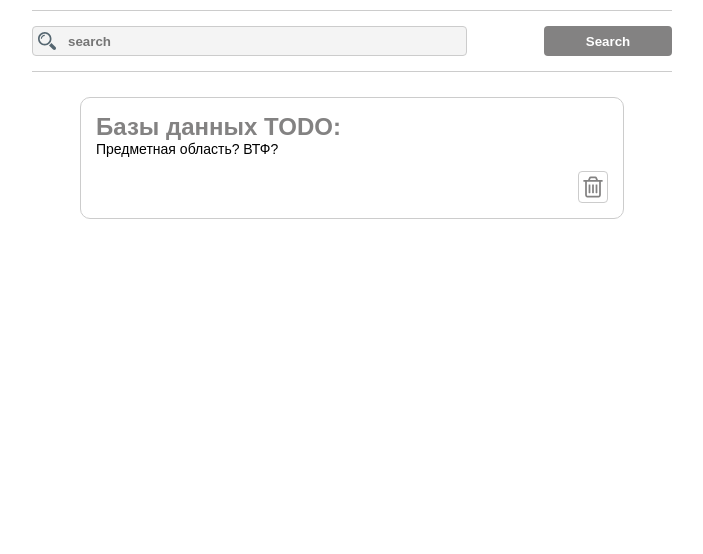
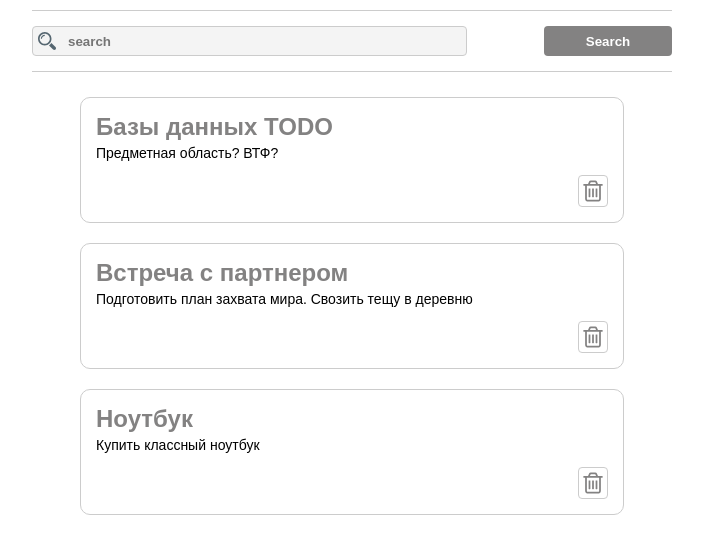
Before and after one commit to krikun1983/todo-react-redux-thunk-ts-node-express-mongobd-js, a React (Create React App) app in the folder 07_react_intro/07_react_intro/: page / in a window 1280 px wide. Shown: the top 554 px of the page, without its empty margins (288-991 px from the left). Built offline with nearby package versions, Linux system fonts and the light colour scheme.

Commit message:
feat: add redux notes list

```diff
--- a/07_react_intro/07_react_intro/package.json
+++ b/07_react_intro/07_react_intro/package.json
@@ -7,11 +7,17 @@
     "@types/node": "^12.20.37",
     "@types/react": "^17.0.36",
     "@types/react-dom": "^17.0.11",
+    "@types/react-redux": "^7.1.20",
     "classnames": "^2.3.1",
     "react": "^17.0.2",
     "react-dom": "^17.0.2",
+    "react-redux": "^7.2.6",
     "react-scripts": "4.0.3",
     "react-uuid": "^1.0.2",
+    "redux": "^4.1.2",
+    "redux-devtools-extension": "^2.13.9",
+    "redux-logger": "^3.0.6",
+    "redux-thunk": "^2.4.0",
     "typescript": "^4.5.2"
   },
   "scripts": {
--- a/07_react_intro/07_react_intro/src/components/main/notes-body/index.tsx
+++ b/07_react_intro/07_react_intro/src/components/main/notes-body/index.tsx
@@ -1,8 +1,11 @@
 import React from 'react';
+import useTypeSelector from '../../../store/hooks/useTypeSelector';
 import Notes from './notes';
 import style from './NotesBody.module.scss';
 
 const NotesBody = (): JSX.Element => {
+  const { dataNotesArray } = useTypeSelector(state => state.dataNotesArray);
+
   const onOpenNotes = () => {
     console.log('Open Notes');
   };
@@ -10,9 +13,14 @@ const NotesBody = (): JSX.Element => {
   return (
     <>
       <ul className={style.notes_group}>
-        <li className={style.notes_group__item} onClick={onOpenNotes}>
-          <Notes />
-        </li>
+        {dataNotesArray.map(item => {
+          const { id, ...rest } = item;
+          return (
+            <li className={style.notes_group__item} onClick={onOpenNotes} key={id}>
+              <Notes {...rest} />
+            </li>
+          );
+        })}
       </ul>
     </>
   );
--- a/07_react_intro/07_react_intro/src/components/main/notes-body/notes/Notes.module.scss
+++ b/07_react_intro/07_react_intro/src/components/main/notes-body/notes/Notes.module.scss
@@ -1,6 +1,7 @@
 @import './../../../../style/variable';
 
 .item__header {
+  margin-bottom: 4px;
   color: $color-gray;
   font-size: 24px;
 }
--- a/07_react_intro/07_react_intro/src/components/main/notes-body/notes/index.tsx
+++ b/07_react_intro/07_react_intro/src/components/main/notes-body/notes/index.tsx
@@ -1,7 +1,12 @@
 import React, { MouseEvent } from 'react';
 import style from './Notes.module.scss';
 
-const Notes = (): JSX.Element => {
+type Props = {
+  header: string;
+  text: string;
+};
+
+const Notes: React.FC<Props> = ({ header, text }) => {
   const onDeleted = (e: MouseEvent<HTMLButtonElement>) => {
     e.stopPropagation();
     console.log('Deleted');
@@ -9,8 +14,8 @@ const Notes = (): JSX.Element => {
 
   return (
     <>
-      <h2 className={style.item__header}>Базы данных TODO:</h2>
-      <p className={style.item__text}>Предметная область? ВТФ?</p>
+      <h2 className={style.item__header}>{header}</h2>
+      <p className={style.item__text}>{text}</p>
       <div className={style.item__panel}>
         <button className={style.item__btn} type="button" onClick={onDeleted}>
           <svg role="img" viewBox="0 0 2048 2048" xmlns="http://www.w3.org/2000/svg">
--- /dev/null
+++ b/07_react_intro/07_react_intro/src/constants/data-notes.ts
@@ -0,0 +1,19 @@
+const dataNotes = [
+  {
+    header: 'Базы данных TODO',
+    text: 'Предметная область? ВТФ?',
+    id: 1,
+  },
+  {
+    header: 'Встреча с партнером',
+    text: 'Подготовить план захвата мира. Свозить тещу в деревню',
+    id: 2,
+  },
+  {
+    header: 'Ноутбук',
+    text: 'Купить классный ноутбук',
+    id: 3,
+  },
+];
+
+export default dataNotes;
--- a/07_react_intro/07_react_intro/src/index.tsx
+++ b/07_react_intro/07_react_intro/src/index.tsx
@@ -1,11 +1,15 @@
 import React from 'react';
 import ReactDOM from 'react-dom';
+import { Provider } from 'react-redux';
+import store from './store';
 import App from './containers/App';
 import './style/index.scss';
 
 ReactDOM.render(
   <React.StrictMode>
-    <App />
+    <Provider store={store}>
+      <App />
+    </Provider>
   </React.StrictMode>,
 
   document.getElementById('root'),
--- /dev/null
+++ b/07_react_intro/07_react_intro/src/store/hooks/useTypeSelector.ts
@@ -0,0 +1,6 @@
+import { TypedUseSelectorHook, useSelector } from 'react-redux';
+import { RootState } from '../types/root-state';
+
+const useTypeSelector: TypedUseSelectorHook<RootState> = useSelector;
+
+export default useTypeSelector;
--- /dev/null
+++ b/07_react_intro/07_react_intro/src/store/index.ts
@@ -0,0 +1,7 @@
+import { createStore } from 'redux';
+import { composeWithDevTools } from 'redux-devtools-extension';
+import rootReducer from './reducers';
+
+const store = createStore(rootReducer, composeWithDevTools());
+
+export default store;
--- /dev/null
+++ b/07_react_intro/07_react_intro/src/store/reducers/index.ts
@@ -0,0 +1,8 @@
+import { combineReducers } from 'redux';
+import notesReducer from './notesReducer';
+
+const rootReducer = combineReducers({
+  dataNotesArray: notesReducer,
+});
+
+export default rootReducer;
--- /dev/null
+++ b/07_react_intro/07_react_intro/src/store/reducers/notesReducer.ts
@@ -0,0 +1,21 @@
+import dataNotes from '../../constants/data-notes';
+import { DataNotesAction, DataNotesActionTypes, DataNotesState } from '../types/notes';
+
+const initialState: DataNotesState = {
+  dataNotesArray: [...dataNotes],
+};
+
+const notesReducer = (state = initialState, action: DataNotesAction): DataNotesState => {
+  switch (action.type) {
+    case DataNotesActionTypes.ADD_NOTE:
+      return { ...state, dataNotesArray: [...state.dataNotesArray, action.payload] };
+    case DataNotesActionTypes.UPDATE_NOTE:
+      return { ...state, dataNotesArray: [...state.dataNotesArray, action.payload] };
+    case DataNotesActionTypes.DELETE_NOTE:
+      return { ...state, dataNotesArray: [...state.dataNotesArray, action.payload] };
+    default:
+      return state;
+  }
+};
+
+export default notesReducer;
--- /dev/null
+++ b/07_react_intro/07_react_intro/src/store/types/notes.ts
@@ -0,0 +1,34 @@
+export interface DataNotes {
+  header: string;
+  text: string;
+  id: number;
+}
+
+export interface DataNotesState {
+  dataNotesArray: DataNotes[];
+}
+
+export interface DataNotesAction {
+  type: string;
+  payload: DataNotes;
+}
+
+export enum DataNotesActionTypes {
+  ADD_NOTE = 'ADD_NOTE',
+  UPDATE_NOTE = 'UPDATE_NOTE',
+  DELETE_NOTE = 'DELETE_NOTE',
+}
+
+interface DataNotesAddAction {
+  type: DataNotesActionTypes.ADD_NOTE;
+}
+
+interface DataNotesUPDATEAction {
+  type: DataNotesActionTypes.UPDATE_NOTE;
+}
+
+interface DataNotesDeleteAction {
+  type: DataNotesActionTypes.DELETE_NOTE;
+}
+
+export type DataNotesSuccess = DataNotesAddAction | DataNotesUPDATEAction | DataNotesDeleteAction;
--- /dev/null
+++ b/07_react_intro/07_react_intro/src/store/types/root-state.ts
@@ -0,0 +1,3 @@
+import rootReducer from '../reducers';
+
+export type RootState = ReturnType<typeof rootReducer>;
```
Also changed, not shown: 1 other file (tests, documents, lock files or other folders).
